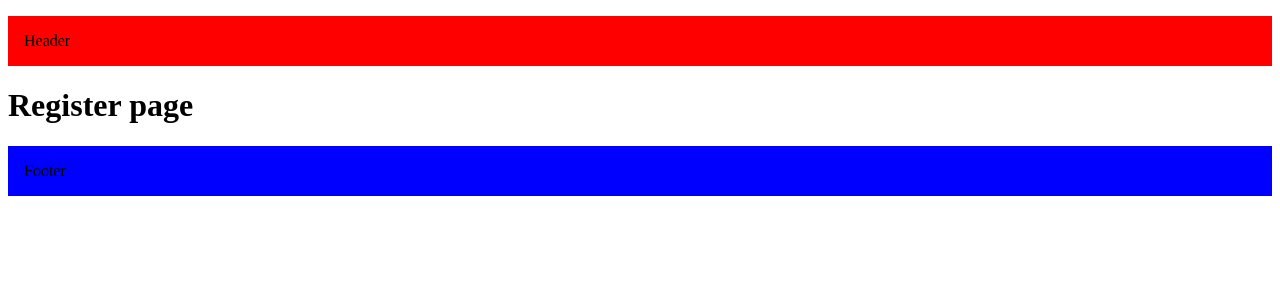
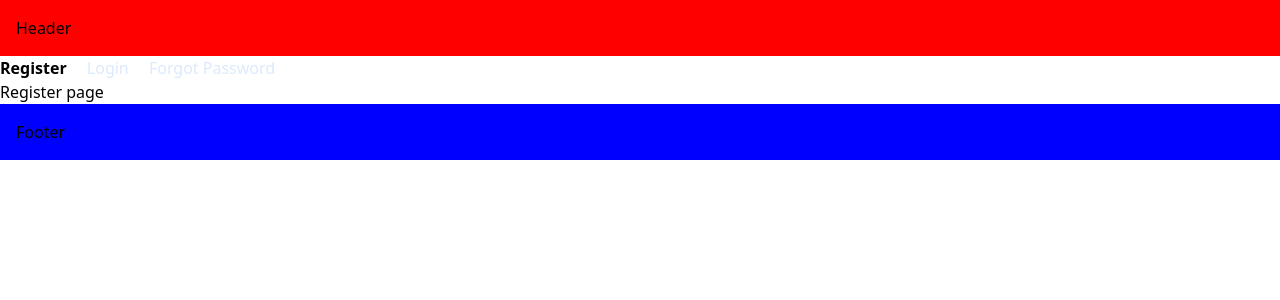
Before and after one commit to ColinAdo/learning-next-js, a Next.js app: page /register in a window 1280 px wide. Shown: the top 300 px of the page. Built offline with nearby package versions, Linux system fonts and the light colour scheme.

Commit message:
Add working with active links

```diff
--- /dev/null
+++ b/src/app/(auth)/layout.tsx
@@ -0,0 +1,36 @@
+"use client"
+import Link from 'next/link';
+import { usePathname } from 'next/navigation';
+
+import './styles.css'
+
+const navLinks = [
+    {name: "Register", href: "/register"},
+    {name: "Login", href: "/login"},
+    {name: "Forgot Password", href: "/forgot-password"},
+]
+
+export default function AuthLayout({
+  children,
+}: {
+  children: React.ReactNode
+    }) {
+    const pathname = usePathname();
+
+  return (
+      <div>
+          {
+              navLinks.map((link) => {
+                  const isActive = pathname.startsWith(link.href);
+                    return (
+                        <Link href={link.href} key={link.name}
+                            className={ isActive ? 'font-bold mr-4' : 'text-blue-100 mr-4'}> {link.name}</Link>
+                    )
+          })}
+
+          <br />
+
+        {children}
+      </div>
+  );
+}
--- /dev/null
+++ b/src/app/(auth)/styles.css
@@ -0,0 +1,3 @@
+@tailwind base;
+@tailwind components;
+@tailwind utilities;
```
